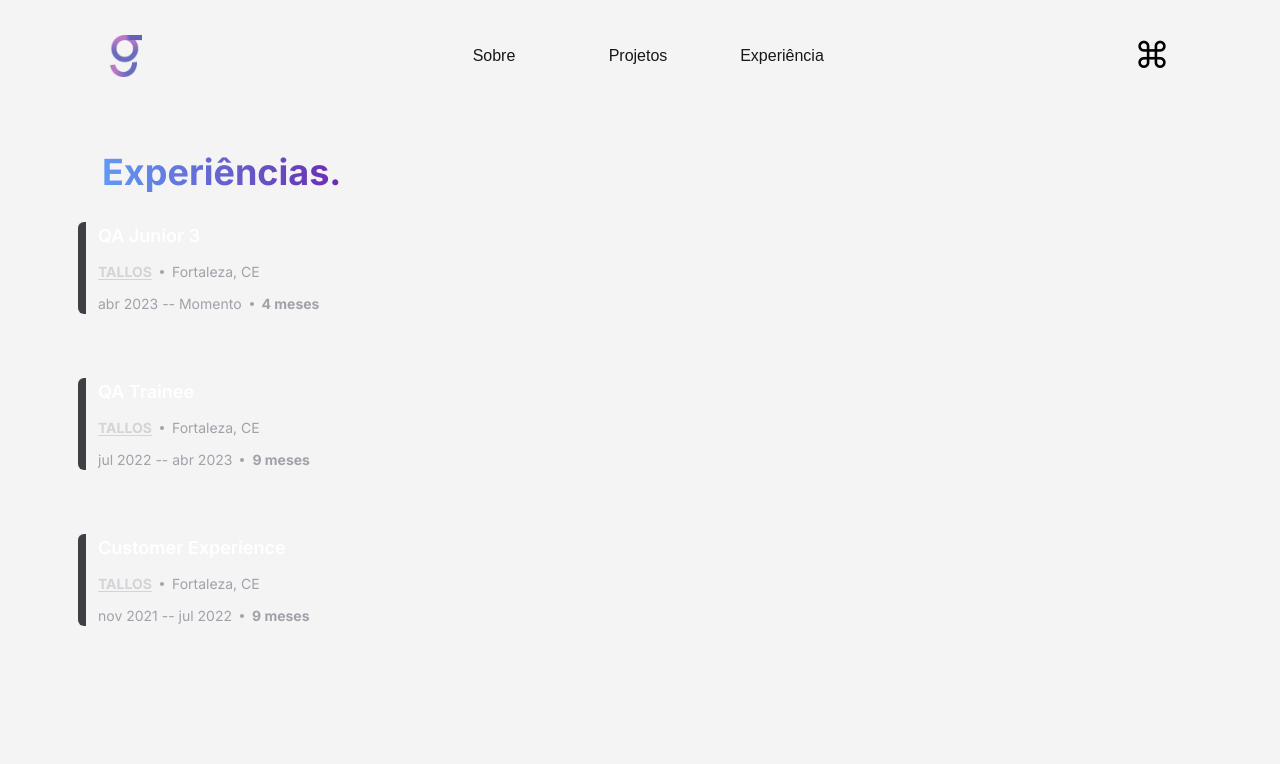
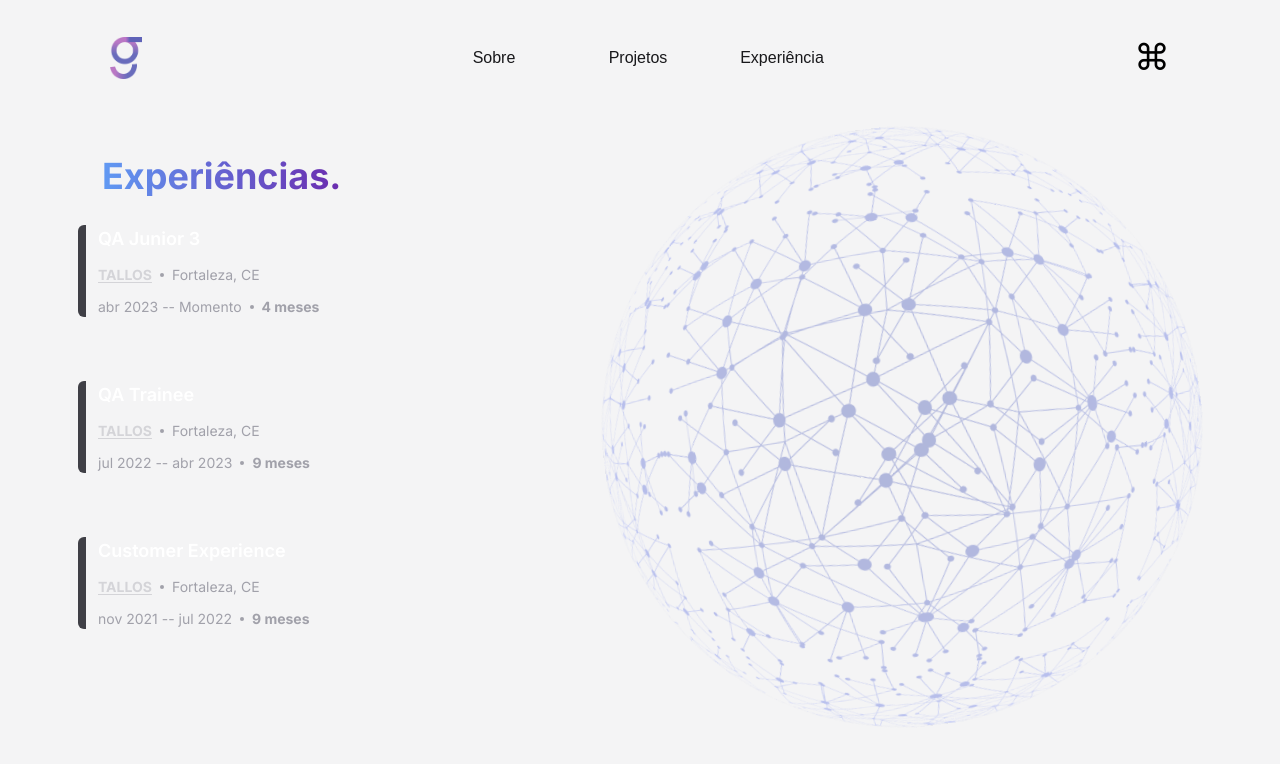
Before and after one commit to jsguillerme/my-portfolio, a Next.js app: page /experience in a window 1280 px wide. Shown: the top 764 px of the page. Built offline with nearby package versions, Linux system fonts and the light colour scheme; a web font is replaced by a local one; what tailwindcss-animated would draw is missing.

Commit message:
feat: add image in view experience

```diff
--- a/src/app/experience/page.tsx
+++ b/src/app/experience/page.tsx
@@ -5,7 +5,7 @@ export default function ProjectPage() {
         Experiências.
       </h1>
 
-      <div className="flex flex-col items-start justify-center gap-16 h-2/3">
+      <div className="flex flex-col items-start justify-center gap-16 h-2/3 max-sm:h-full relative w-full">
         <div className="border-l-8 border-l-zinc-700 rounded-tl-md rounded-bl-md flex flex-col gap-3 pl-3">
           <h2 className="text-lg font-semibold">QA Junior 3</h2>
           <span className="text-sm flex items-center gap-2">
@@ -60,6 +60,12 @@ export default function ProjectPage() {
             <strong>9 meses</strong>
           </span>
         </div>
+
+        <img
+          src="/dots.png"
+          alt="points"
+          className="absolute h-[600px] w-[600px] opacity-40 right-0 animate-spin animate-duration-[8000ms]"
+        />
       </div>
     </section>
   )
--- a/src/components/Header.tsx
+++ b/src/components/Header.tsx
@@ -1,6 +1,6 @@
 export function Header() {
   return (
-    <div className="max-w-[1124px] mx-auto w-full h-36 max-h-28 px-8 max-sm:p-4 flex items-center justify-between max-sm:h-fit max-sm:flex-col max-sm:items-center max-sm:justify-center max-sm:gap-4">
+    <div className="max-w-[1124px] mx-auto w-full h-36 max-h-32 px-8 max-sm:p-4 flex items-center justify-between max-sm:h-fit max-sm:flex-col max-sm:items-center max-sm:justify-center max-sm:gap-4">
       <a href="/" title="Voltar ao início">
         <img src="/logo-gradient.png" width={32} height={32} alt="" />
       </a>
```
Also changed, not shown: public/dots.png (added).
